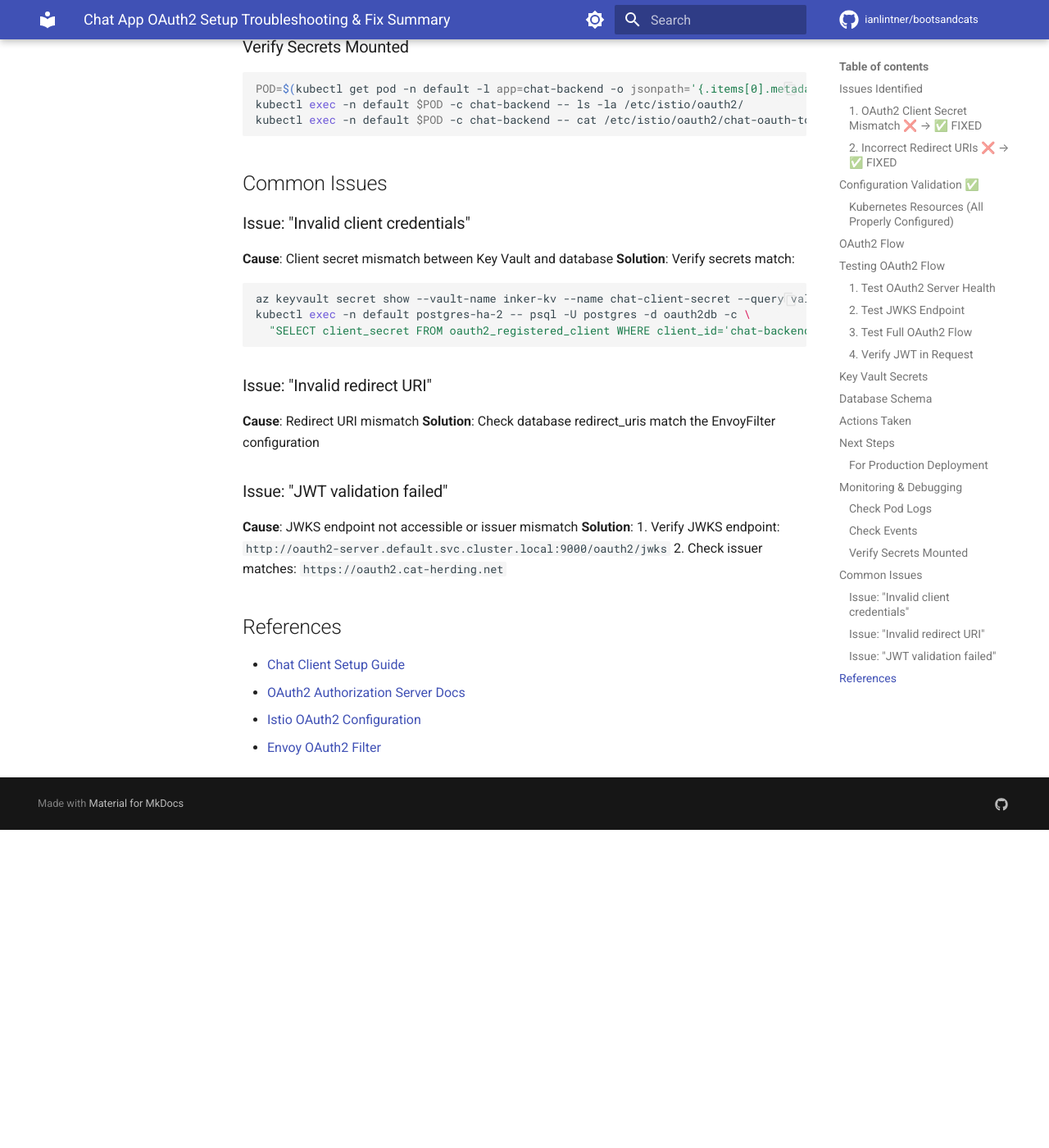
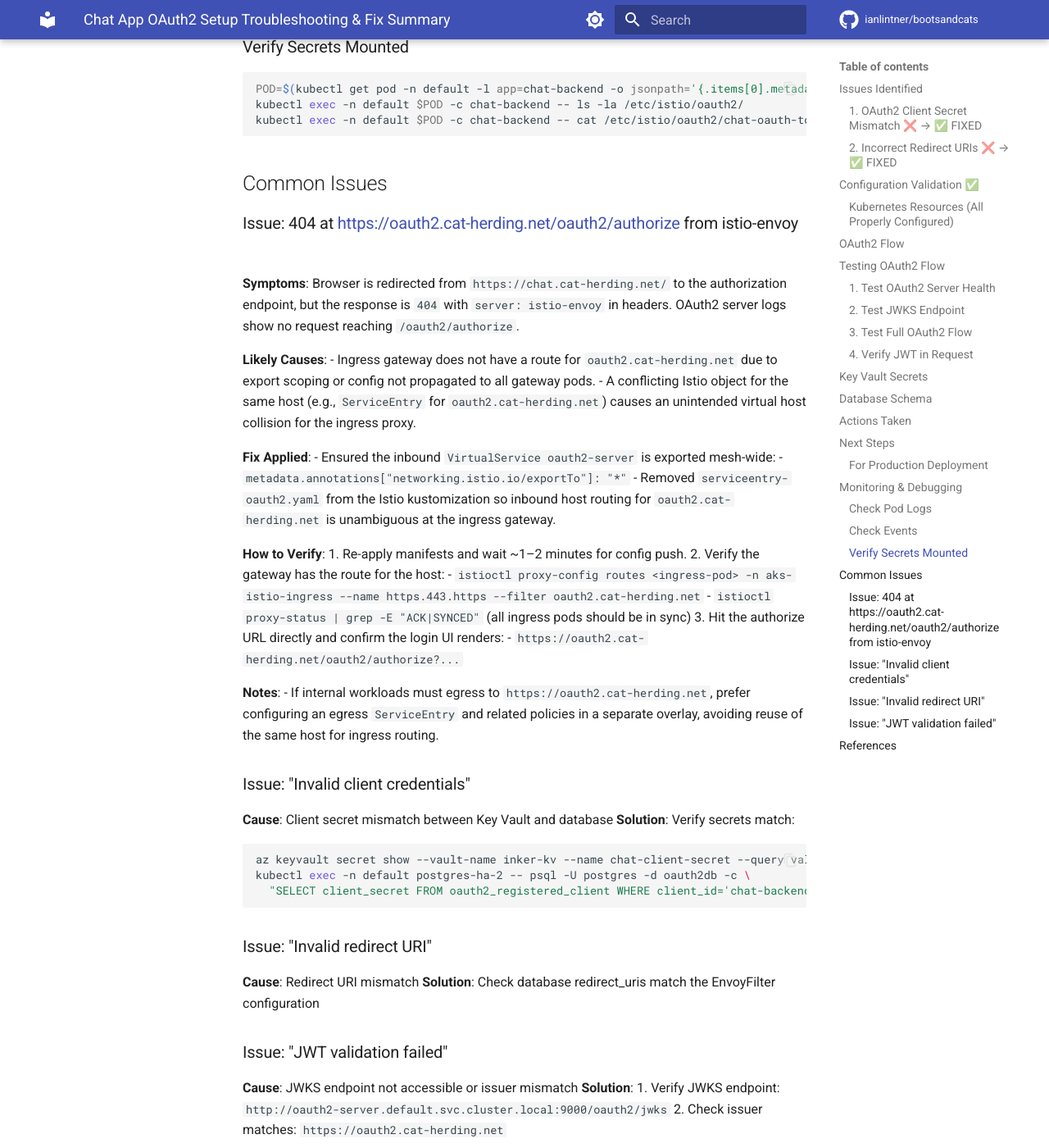
Before and after one commit to ianlintner/bootsandcats, an MkDocs documentation site: the page built from docs/CHAT_APP_OAUTH2_TROUBLESHOOTING.md, in a window 1280 px wide and 1400 px high, scrolled down 6301 px. Shown: the whole window at 82% size. Built offline with MkDocs 1.6.1 and Material for MkDocs 9.7.7, drawn with Linux system fonts in a browser that asks for light colours; comment, search, counter and statistics services are not loaded; the version menu is left out; before the commit the page ends 7313 px from its top, so only the background shows below that.

Commit message:
fix: Add troubleshooting section for 404 errors at OAuth2 authorization endpoint and remove conflicting ServiceEntry from kustomization

```diff
--- a/docs/CHAT_APP_OAUTH2_TROUBLESHOOTING.md
+++ b/docs/CHAT_APP_OAUTH2_TROUBLESHOOTING.md
@@ -261,6 +261,29 @@ kubectl exec -n default $POD -c chat-backend -- cat /etc/istio/oauth2/chat-oauth
 
 ## Common Issues
 
+### Issue: 404 at https://oauth2.cat-herding.net/oauth2/authorize from istio-envoy
+**Symptoms**: Browser is redirected from `https://chat.cat-herding.net/` to the authorization endpoint, but the response is `404` with `server: istio-envoy` in headers. OAuth2 server logs show no request reaching `/oauth2/authorize`.
+
+**Likely Causes**:
+- Ingress gateway does not have a route for `oauth2.cat-herding.net` due to export scoping or config not propagated to all gateway pods.
+- A conflicting Istio object for the same host (e.g., `ServiceEntry` for `oauth2.cat-herding.net`) causes an unintended virtual host collision for the ingress proxy.
+
+**Fix Applied**:
+- Ensured the inbound `VirtualService oauth2-server` is exported mesh-wide:
+  - `metadata.annotations["networking.istio.io/exportTo"]: "*"`
+- Removed `serviceentry-oauth2.yaml` from the Istio kustomization so inbound host routing for `oauth2.cat-herding.net` is unambiguous at the ingress gateway.
+
+**How to Verify**:
+1. Re-apply manifests and wait ~1–2 minutes for config push.
+2. Verify the gateway has the route for the host:
+   - `istioctl proxy-config routes <ingress-pod> -n aks-istio-ingress --name https.443.https --filter oauth2.cat-herding.net`
+   - `istioctl proxy-status | grep -E "ACK|SYNCED"` (all ingress pods should be in sync)
+3. Hit the authorize URL directly and confirm the login UI renders:
+   - `https://oauth2.cat-herding.net/oauth2/authorize?...`
+
+**Notes**:
+- If internal workloads must egress to `https://oauth2.cat-herding.net`, prefer configuring an egress `ServiceEntry` and related policies in a separate overlay, avoiding reuse of the same host for ingress routing.
+
 ### Issue: "Invalid client credentials"
 **Cause**: Client secret mismatch between Key Vault and database
 **Solution**: Verify secrets match:
```
Also changed, not shown: 1 other file.
